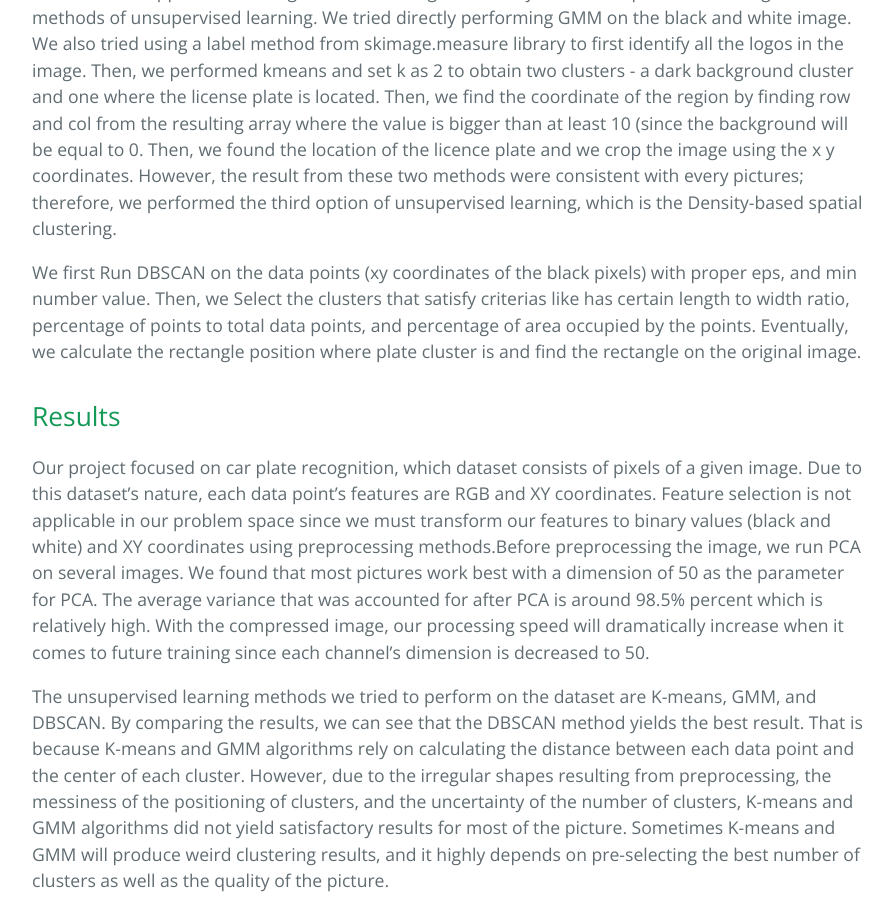
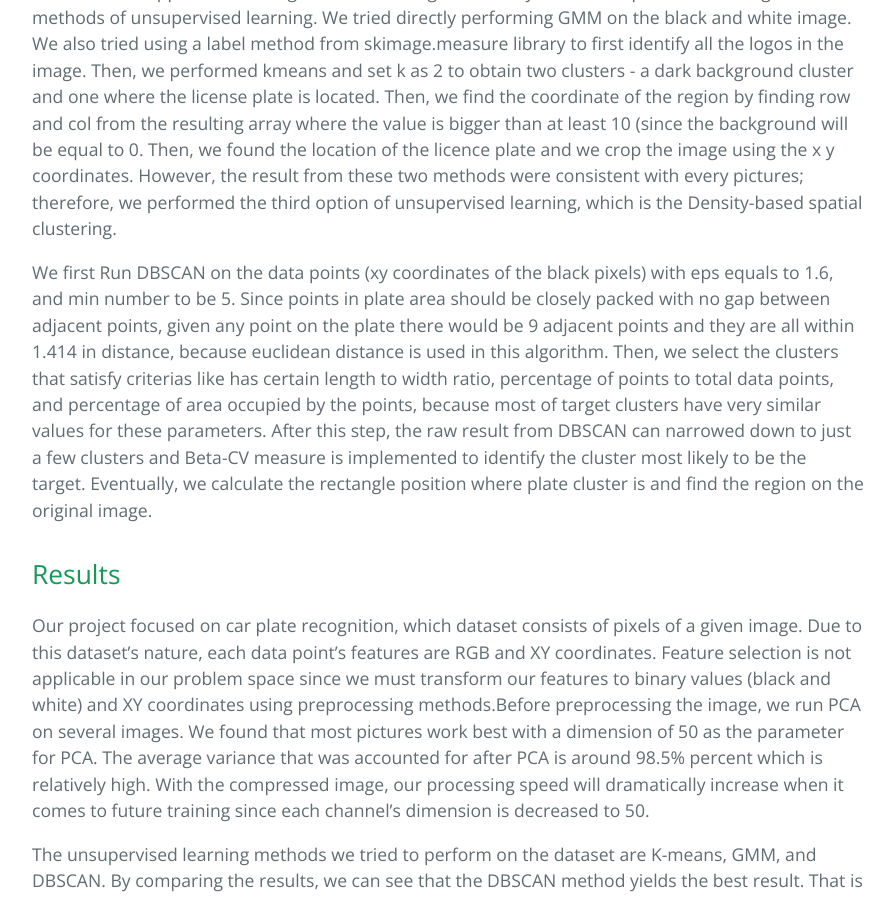
Before and after one commit to aaronwork1205/Smart-Parking-Lot-Revolution, a Jekyll site: the page built from index.md, in a window 1280 px wide and 900 px high, scrolled down 2259 px. Shown: the whole window, without its empty margins (192-1086 px from the left). Built offline with Jekyll 4.4.1, drawn with Linux system fonts in a browser that asks for light colours; our own code applies the rules of GitHub Pages for plain Markdown files; the repository's description, which GitHub fills in, is left out; some of the changed text lies outside the part shown.

Commit message:
Update index.md

```diff
--- a/index.md
+++ b/index.md
@@ -24,7 +24,7 @@ After the dimensional reduction, we converted our reduced image to a grayscale i
 
 We had a few approaches to segmented the image to identify the vehicle plates area using different methods of unsupervised learning. We tried directly performing GMM on the black and white image. We also tried using a label method from skimage.measure library to first identify all the logos in the image. Then, we performed kmeans and set k as 2 to obtain two clusters - a dark background cluster and one where the license plate is located. Then, we find the coordinate of the region by finding row and col from the resulting array where the value is bigger than at least 10 (since the background will be equal to 0. Then, we found the location of the licence plate and we crop the image using the x y coordinates. However, the result from these two methods were consistent with every pictures; therefore, we performed the third option of unsupervised learning, which is the Density-based spatial clustering.
 
-We first Run DBSCAN on the data points (xy coordinates of the black pixels) with proper eps, and min number value. Then, we Select the clusters that satisfy criterias like has certain length to width ratio, percentage of points to total data points, and percentage of area occupied by the points. Eventually, we calculate the rectangle position where plate cluster is and find the rectangle on the original image.
+We first Run DBSCAN on the data points (xy coordinates of the black pixels) with eps equals to 1.6, and min number to be 5. Since points in plate area should be closely packed with no gap between adjacent points, given any point on the plate there would be 9 adjacent points and they are all within 1.414 in distance, because euclidean distance is used in this algorithm. Then, we select the clusters that satisfy criterias like has certain length to width ratio, percentage of points to total data points, and percentage of area occupied by the points, because most of target clusters have very similar values for these parameters. After this step, the raw result from DBSCAN can narrowed down to just a few clusters and Beta-CV measure is implemented to identify the cluster most likely to be the target. Eventually, we calculate the rectangle position where plate cluster is and find the region on the original image.
 
 
 
```
Also changed, not shown: other parts of index.md (+1 -1 lines).
